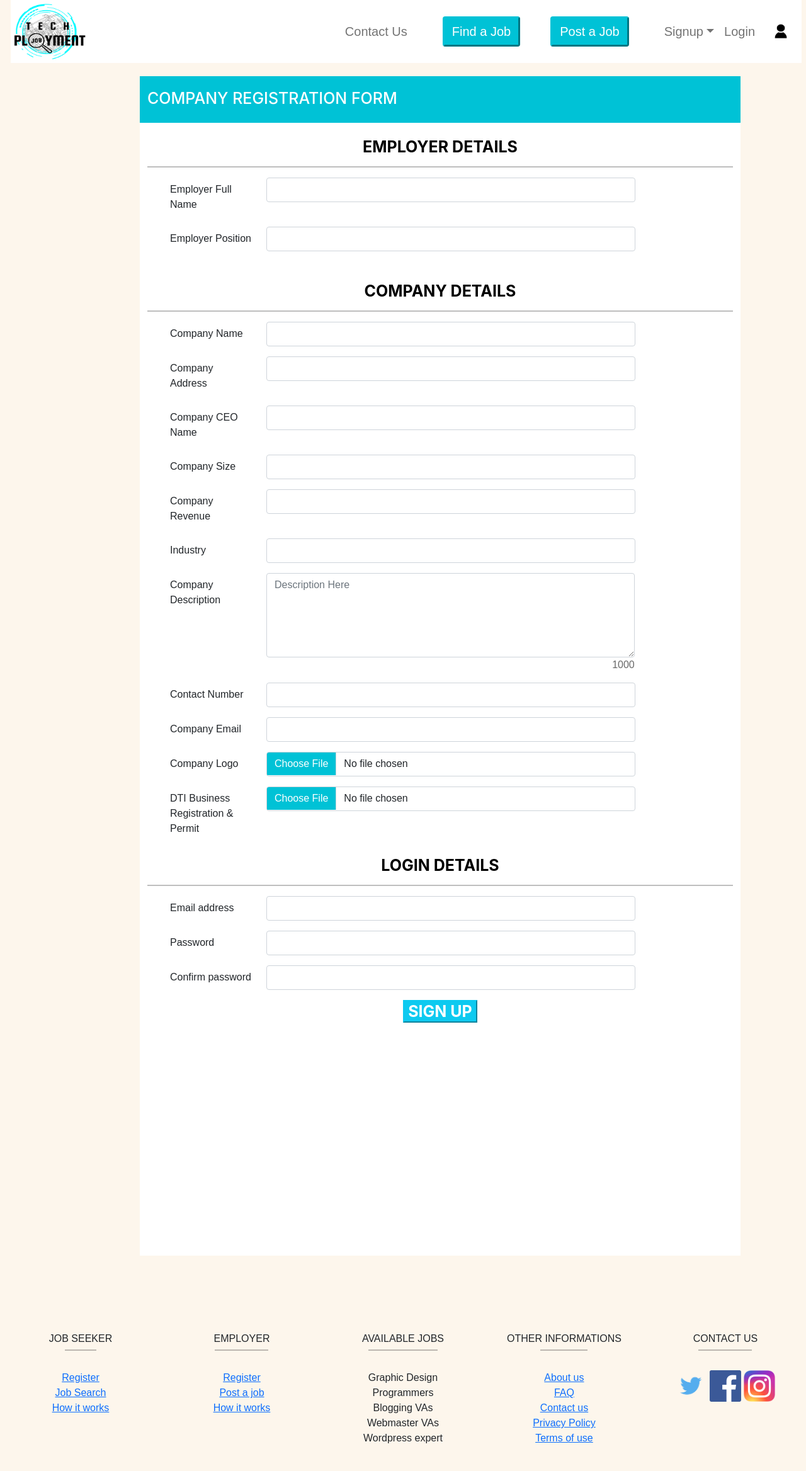
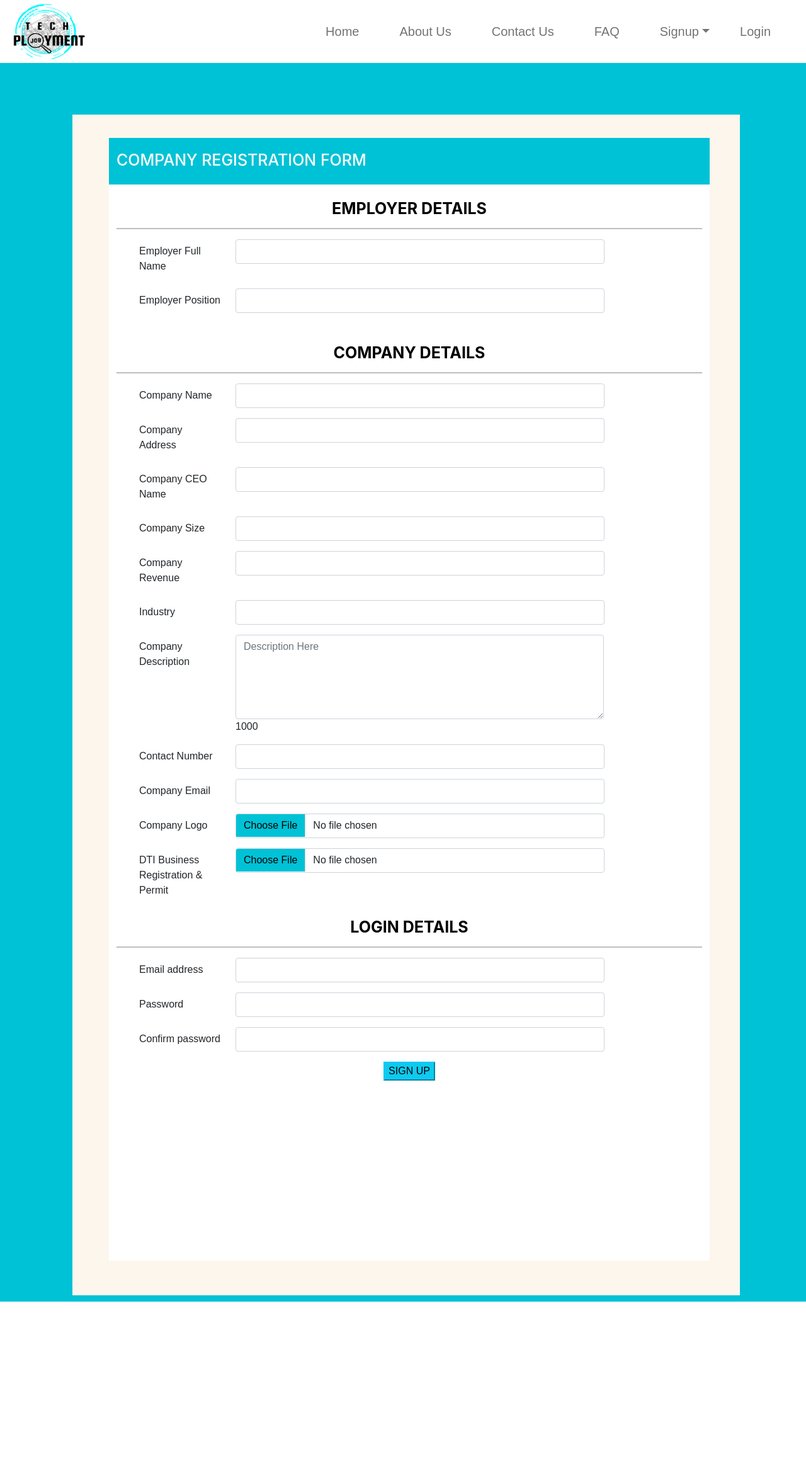
Before and after one commit to arumugamrajamani/Job-Portal-1, a PHP site: page /companyregister.php in a window 1280 px wide. Shown: the whole page at 63% size. After the commit the page ends 2067 px from the top, so only its background shows below. Run offline with PHP 8.4, Linux system fonts and the light colour scheme; some libraries are stand-ins or nearby versions.

Commit message:
Added revision to employer sign-up

```diff
--- a/companyregister.php
+++ b/companyregister.php
@@ -18,35 +18,33 @@
 <body>
 <div class="color-overlay">
         <div class="container-fluid">
-            <nav class="navbar navbar-expand-lg  h6 navbar-light bg">
-                    <a href="index.php" class="navbar-brand">
+            <nav class="navbar navbar-expand-lg  h6 navbar-light bg fixed-top mx-0">
+                    <a href="index.php" class="navbar-brand ms-3">
                     <img src="image/flogo.png" alt="Job Portal Logo" width="120" height="95"></a>
-
                 <div class="collapse navbar-collapse" id="toggleMobileMenu">
                     <ul class="navbar-nav ms-auto text-center">
                         <nav class="navbar navbar-light ">
-                            <li><a class="nav-link me-5 fs-5" href="index.php#contactus">Contact Us</a></li>
-                                <a href="findajob.php">
-                                <button class="btn btn-outline-secondary me-5 fs-5"type="button">Find a Job</button></a>
-                                <button class="btn btn-outline-secondary me-5 fs-5"type="button">Post a Job</button>
-
-                            <li class="nav-item dropdown">
-                                <a class="nav-link dropdown-toggle fs-5" href="#" id="navbarDropdown" role="button" data-bs-toggle="dropdown" aria-expanded="false">Signup</a>
+                            <li>
+                                <a class="nav-link me-5 fs-5" href="index.php#home">Home</a></li>
+                                <a class="nav-link me-5 fs-5" href="index.php#aboutus">About Us</a></li>
+                                <a class="nav-link me-5 fs-5" href="index.php#contactus">Contact Us</a></li>
+                                <a class="nav-link me-5 fs-5" href="index.php#faq">FAQ</a></li>
+                            <li class="nav-item dropdown me-3">
+                                <a class="nav-link dropdown-toggle fs-5 me-3" href="#" id="navbarDropdown" role="button" data-bs-toggle="dropdown" aria-expanded="false">Signup</a>
                             <ul class="dropdown-menu" aria-labelledby="navbarDropdown">
                                 <li><a class="dropdown-item me-4 fs-5" href="companyregister.php">Employer</a></li>
-                                <li><a class="dropdown-item me-4 fs-5" href="jobseekersignup.php">JobSeeker</a></li>
+ 							    <li><a class="dropdown-item me-4 fs-5"href="jobseekersignup.php">JobSeeker</a></li>
                             </ul>
-
-                                <li><a class="nav-link fs-5" href="login.php">Login</a></li>
-                                <li><a class="nav-link fs-5" href="#"><img src="image/profileicon1.png"alt="Profile" width="50" height="30"></a></li>
+                                <li><a class="nav-link fs-5 me-5" href="login.php">Login</a></li>
                         </nav>
                     </ul>
                 </div>
             </nav>
         </div>
-    </div>
+    </div><br><br>
 
     <br>
+    <div class="container" style="width:1060px;height: 1875px;background-color: #FDF6EC;">
         <form class="container">
             <div class="col-sm-9 text-start row mb-3">
                 <h1>COMPANY REGISTRATION FORM</h1>
@@ -177,68 +175,9 @@
                 <button type="submit" class="btn-info" id="signup">SIGN UP</button>
             </div>
         </form>
+    </div>
+    <br><br><br><br><br>
 
-    <br><br><br><br><br>
-    <footer class="page-footer"><br>
-        <div class="container-fluid text-center text-md-left mt-5">
-            <div class="row">
-				<div class="col-md-2 mx-auto mb-4">
-                    <h6 class="text-uppercase font-weight-bold">JOB SEEKER</h6>
-                    <hr class="bg-light mb-4 mt-0 d-inline-block mx-auto" style="width: 50px; height: 2px">
-                    <ul class="list-unstyled">
-                        <li class="my-0"><a href="#">Register</a></li>
-                        <li class="my-0"><a href="#">Job Search</a></li>
-                        <li class="my-0"><a href="#">How it works</a></li>
-                    </ul>
-                </div>
-
-                <div class="col-md-2 mx-auto mb-4">
-                    <h6 class="text-uppercase font-weight-bold">EMPLOYER</h6>
-                    <hr class="bg-light mb-4 mt-0 d-inline-block mx-auto" style="width: 85px; height: 2px">
-
-                    <ul class="list-unstyled">
-                        <li class="my-0"><a href="#">Register</a></li>
-                        <li class="my-0"><a href="#">Post a job</a></li>
-                        <li class="my-0"><a href="#">How it works</a></li>
-
-                    </ul>
-                </div>
-
-                <div class="col-md-2 mx-auto mb-4">
-                    <h6 class="text-uppercase font-weight-bold">AVAILABLE JOBS</h6>
-                    <hr class="bg-light mb-4 mt-0 d-inline-block mx-auto" style="width: 110px; height: 2px">
-                    <ul class="list-unstyled">
-                        <li class="my-0"><a>Graphic Design</a></li>
-                        <li class="my-0"><a>Programmers</a></li>
-                        <li class="my-0"><a>Blogging VAs</a></li>
-                        <li class="my-0"> <a>Webmaster VAs</a></li>
-                        <li class="my-0"> <a>Wordpress expert</a></li>
-                    </ul>
-                </div>
-
-                <div class="col-md-2 mx-auto mb-4">
-                    <h6 class="text-uppercase font-weight-bold">OTHER INFORMATIONS</h6>
-                    <hr class="bg-light mb-4 mt-0 d-inline-block mx-auto" style="width: 75px; height: 2px">
-                    <ul class="list-unstyled">
-                        <li class="my-0"></i> <a href="#">About us</a></li>
-                        <li class="my-0"></i> <a href="faq.php">FAQ</a></li>
-                        <li class="my-0"></i> <a href="contactus.php">Contact us</a></li>
-                        <li class="my-0"></i><a href="#">Privacy Policy</a></li>
-                        <li class="my-0"></i> <a href="#">Terms of use</a></li>
-                    </ul>
-                </div>
-                <div class="col-md-2 mx-auto mb-4">
-                    <h6 class="text-uppercase font-weight-bold">CONTACT US</h6>
-                    <hr class="bg-light mb-4 mt-0 d-inline-block mx-auto" style="width: 85px; height: 2px">
-                    <ul class="list-unstyled">
-                        <img class="my-0" src="image/twitter.png" alt="logo" href="#" style="width: 50px; height: 50px">
-                        <img class="my-0" src="image/facebook.png" alt="logo" href="#" style="width: 50px; height: 50px">
-                        <img class="my-0" src="image/insta.png" alt="logo" href="#" style="width: 50px; height: 50px">
-                    </ul>
-                </div>
-            </div>
-        </div>
-    </footer>
 
     <script src="js/companyregister.js"></script>
 </body>
--- a/css/companyregister.css
+++ b/css/companyregister.css
@@ -1,7 +1,8 @@
 body{
-    background: #FDF6EC;
+    background: #00C2D6;
     font-family: sans-serif;
 }.search-box{
+
     width: 500px;
     border-style:outset;
 }.btn-outline{
@@ -29,7 +30,7 @@ body{
 }.position{
     margin-left: 400px;
 }.page-footer{
-    background-color: #FDF6EC;
+    background-color: #00C2D6;
 
 }
 h1{
@@ -58,9 +59,9 @@ h2{
 .container{
     position: relative;
     width: 954px;
-    height: 1800px;
-    left: 59px;
-    top: 70px;
+    height: 1710px;
+    left: 5px;
+    top: 110px;
     background: #FFFFFF;
 }
 .container input{
@@ -75,24 +76,24 @@ h2{
     left: 477px;
     top: 686px;
 }
-#signup{
+#SAVE-NOW{
     position: relative;
-    font-family: 'Inter';
+
     font-style: normal;
-    font-weight: 700;
-    font-size: 25px;
+    font-weight: 800;
+    font-size: 15px;
+    width: 250px;
+    height: 50px;
+    border-radius: 10px;
     line-height: 30px;
-    color: #FFFFFF;
+    border: 0;
+    background-color: #00C2D6;
 }hr{
     border:1px solid black;
 
 }input[type=file]::file-selector-button {
 
     background-color: #00C2D6;
-    color: white;
+    color: black;
 
-}
-#charNum{
-    text-align: right;
-    color: #686868;
-}
+  }
```
Lines whose indentation alone changed are shown as unchanged.
